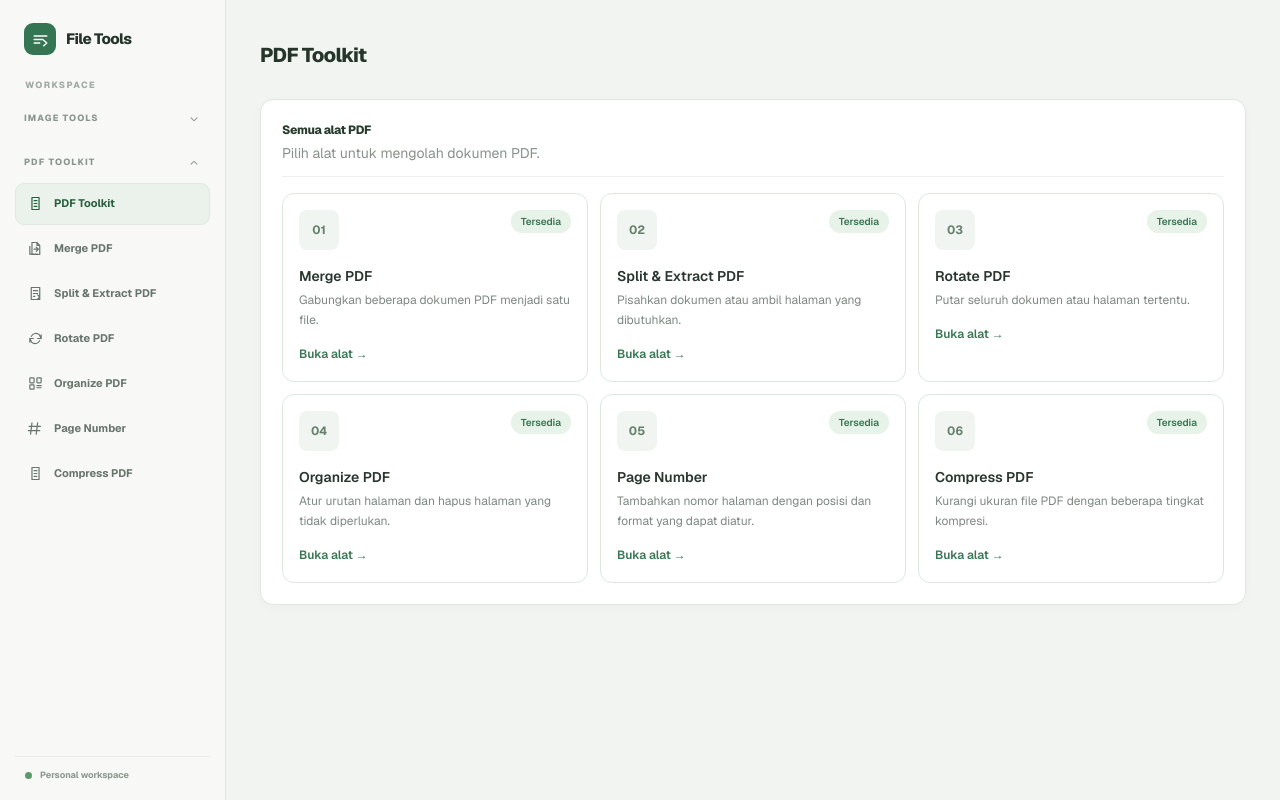
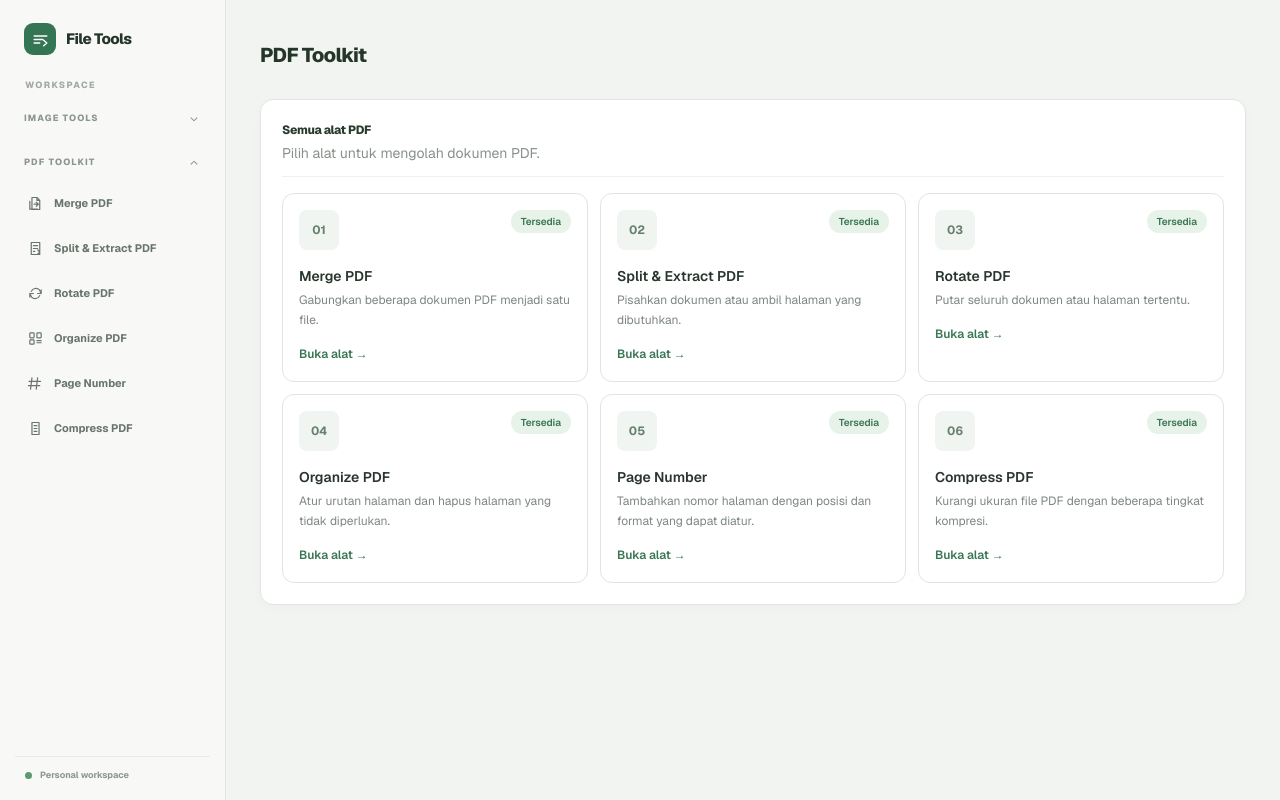
Before and after one commit to adhen10/remove-bg, a Next.js app in the folder frontend/: page /pdf-tools in a window 1280 px wide. Built offline with nearby package versions, Linux system fonts and the light colour scheme.

Commit message:
ui: remove PDF Toolkit landing link from sidebar

```diff
--- a/frontend/components/SiteHeader.tsx
+++ b/frontend/components/SiteHeader.tsx
@@ -18,7 +18,6 @@ const GROUPS = [
         id: "pdf",
         label: "PDF TOOLKIT",
         items: [
-            { href: "/pdf-tools", label: "PDF Toolkit", icon: "pdf" },
             { href: "/pdf-tools/merge", label: "Merge PDF", icon: "merge" },
             { href: "/pdf-tools/split", label: "Split & Extract PDF", icon: "split" },
             { href: "/pdf-tools/rotate", label: "Rotate PDF", icon: "rotate" },
```
